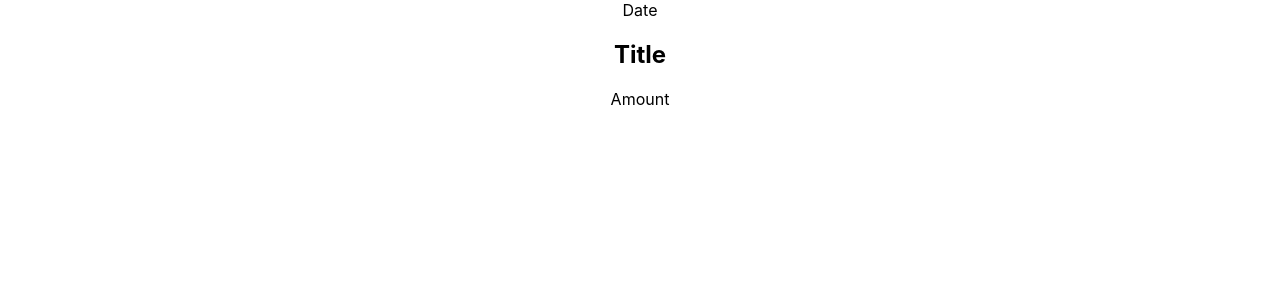
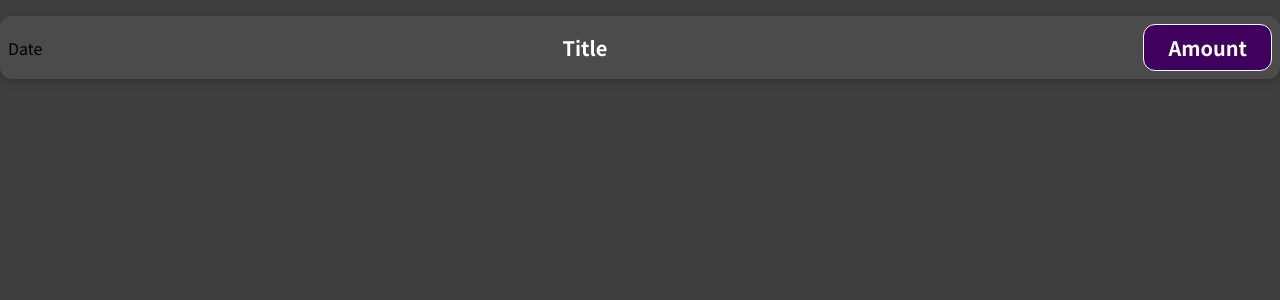
Before and after one commit to BryantIT/react-complete-guide-study, a React (Create React App) app: page / in a window 1280 px wide. Shown: the top 300 px of the page. Built offline with nearby package versions, Linux system fonts and the light colour scheme.

Commit message:
adds style to expenseitem component

```diff
--- a/src/components/ExpenseItem/ExpenseItem.js
+++ b/src/components/ExpenseItem/ExpenseItem.js
@@ -4,13 +4,13 @@ import './style.css'
 
 const ExpenseItem = () => {
   return (
-    <Fragment>
+    <div className='expense-item'>
       <div>Date</div>
-      <div>
+      <div className='expense-item-description'>
         <h2>Title</h2>
-        <div>Amount</div>
+        <div className='expense-item-price'>Amount</div>
       </div>
-    </Fragment>
+    </div>
   )
 }
 
--- a/src/index.css
+++ b/src/index.css
@@ -1,13 +1,14 @@
+@import url('https://fonts.googleapis.com/css2?family=Noto+Sans+JP:wght@400;700&display=swap');
+
+* {
+  box-sizing: border-box;
+}
+
+html {
+  font-family: 'Noto Sans JP', sans-serif;
+}
+
 body {
   margin: 0;
-  font-family: -apple-system, BlinkMacSystemFont, 'Segoe UI', 'Roboto', 'Oxygen',
-    'Ubuntu', 'Cantarell', 'Fira Sans', 'Droid Sans', 'Helvetica Neue',
-    sans-serif;
-  -webkit-font-smoothing: antialiased;
-  -moz-osx-font-smoothing: grayscale;
+  background-color: #3f3f3f;
 }
-
-code {
-  font-family: source-code-pro, Menlo, Monaco, Consolas, 'Courier New',
-    monospace;
-}
```
